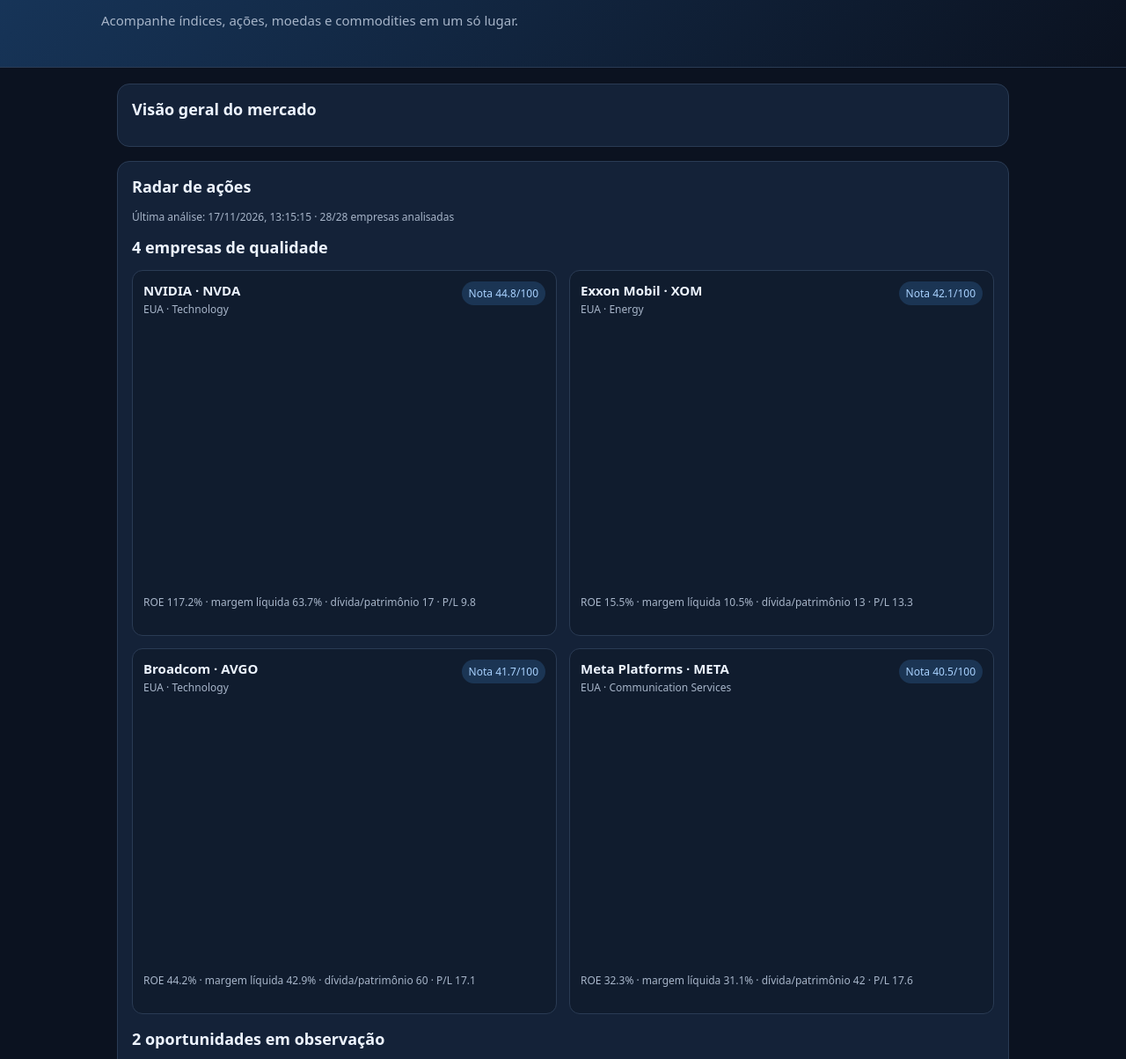
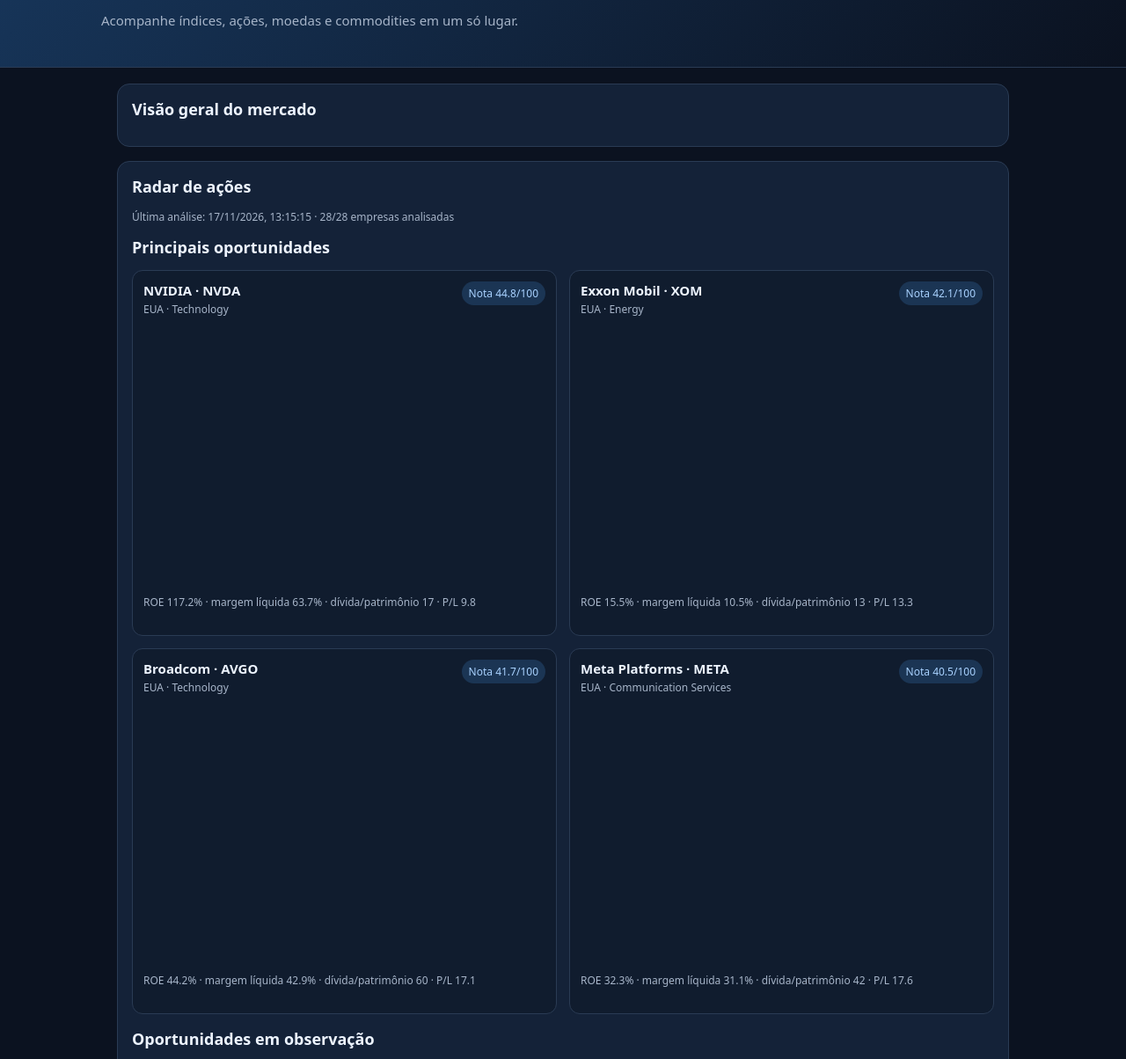
Before and after one commit to roger-23/Radar-global, a plain HTML site: page index.html in a window 1280 px wide. Shown: the part 95-1299 px from the top of the page at 88% size. Drawn offline with Linux system fonts and the light colour scheme; a script that the page names is missing.

Commit message:
Update index.html

```diff
--- a/index.html
+++ b/index.html
@@ -29,10 +29,10 @@ h1{margin:8px 0;font-size:28px}h2{font-size:18px;margin:0 0 14px}.muted,p{color:
 <section class="card">
 <h2>Radar de ações</h2>
 <p class="status" id="radar-status">Buscando a seleção mais recente...</p>
-<h2>4 empresas de qualidade</h2>
+<h2>Principais oportunidades</h2>
 <div class="grid" id="quality-grid"><p>Carregando análise...</p></div>
 <div style="height:16px"></div>
-<h2>2 oportunidades em observação</h2>
+<h2>Oportunidades em observação</h2>
 <div class="grid" id="opportunity-grid"><p>Carregando análise...</p></div>
 <p class="note">A seleção é recalculada em dias úteis e carregada novamente sempre que esta página é aberta. A cobertura é limitada ao universo de empresas configurado no radar.</p>
 </section>
```
